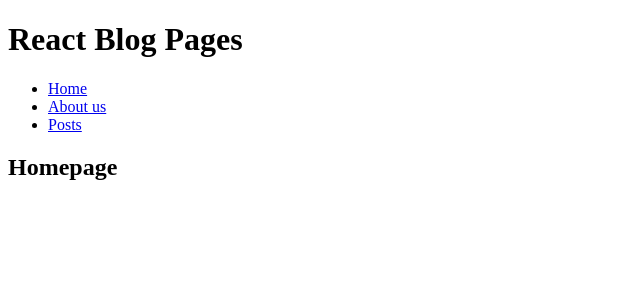
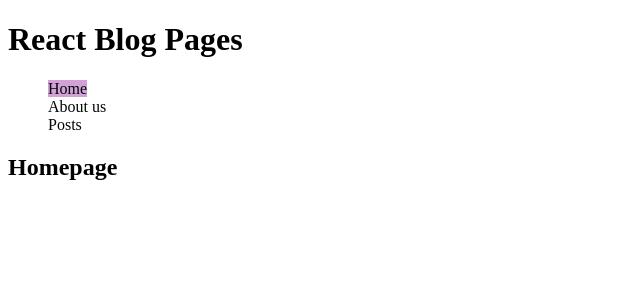
Before and after one commit to giorgiameffe/react-router, a React app: page / in a window 1280 px wide. Shown: the top 300 px of the page, without its empty margins (0-640 px from the left). Built offline with nearby package versions, Linux system fonts and the light colour scheme; the HTML template or start-up script is replaced by a standard one.

Commit message:
feat: complete second bonus

```diff
--- a/src/index.css
+++ b/src/index.css
@@ -0,0 +1,16 @@
+/* Reset */
+
+li {
+    list-style-type: none;
+}
+
+a {
+    text-decoration: none;
+    color: #020606;
+}
+
+/* Links */
+
+li .active {
+    background-color: #d2a1d6;
+}
```
